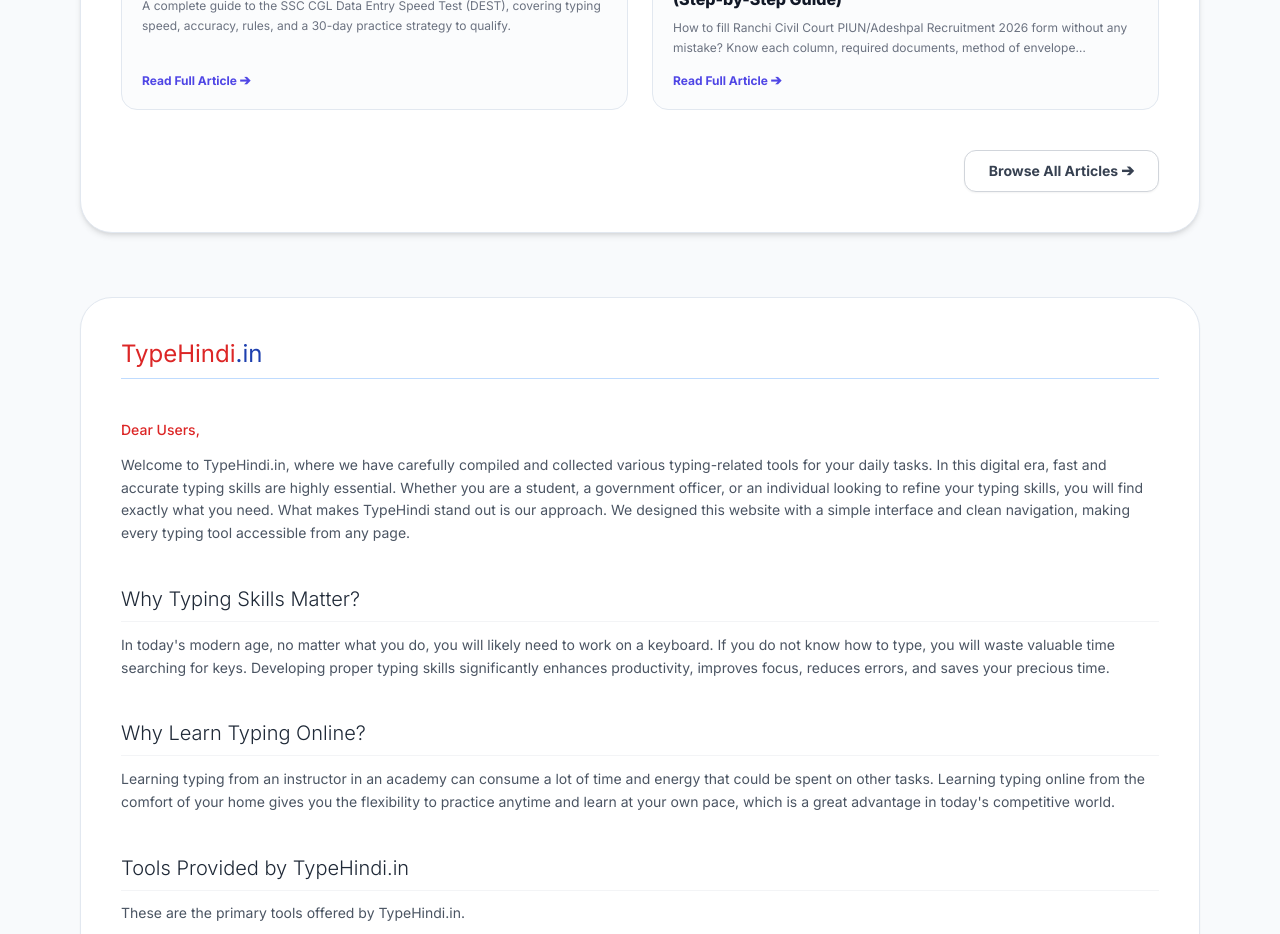
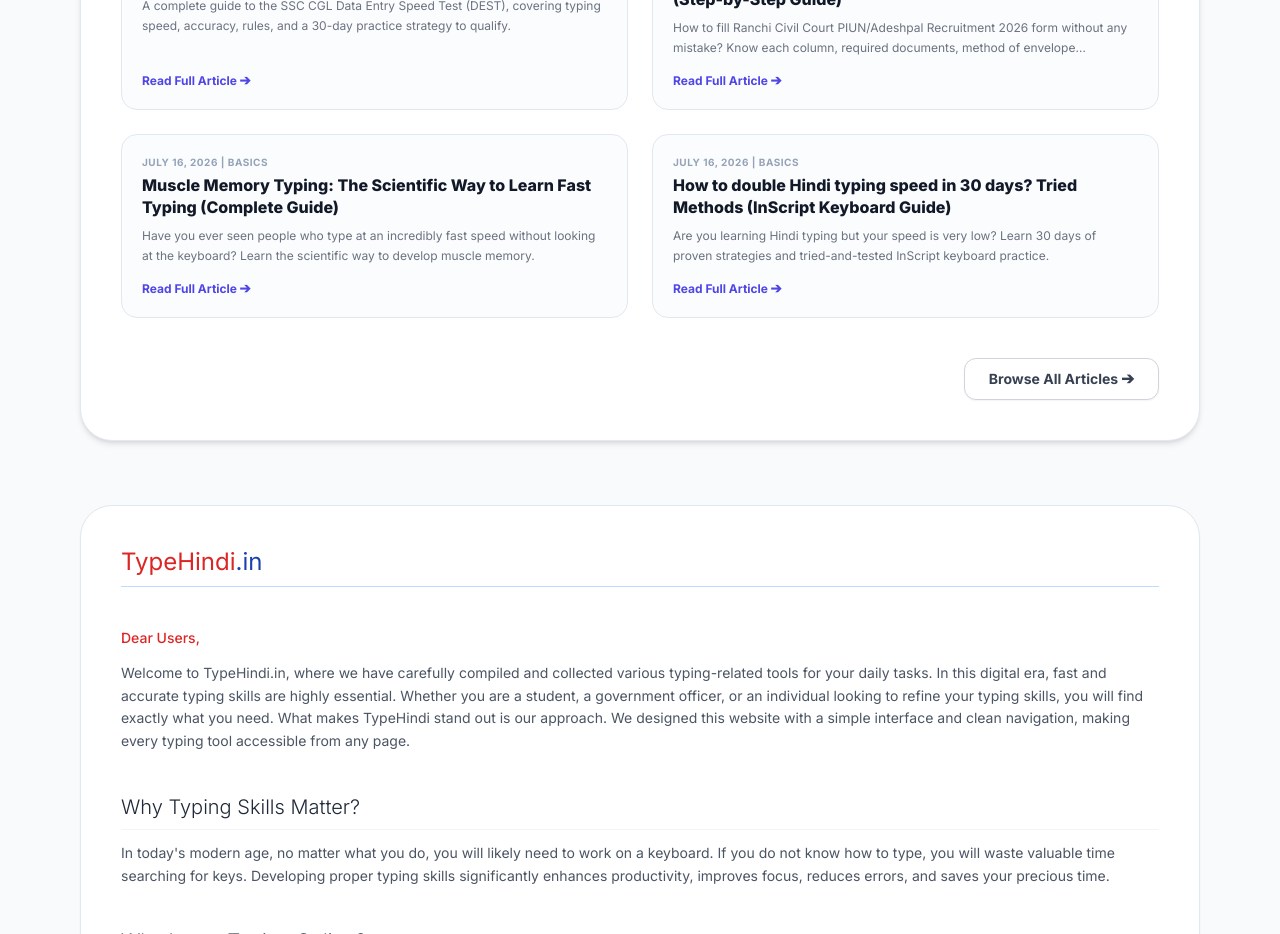
Before and after one commit to therohitbiruli/typehindi, a Next.js app: page / in a window 1280 px wide. Shown: the part 6100-7034 px from the top of the page. Built offline with nearby package versions, Linux system fonts and the light colour scheme.

Commit message:
feat: show 4 latest articles in homepage blog preview section

```diff
--- a/src/app/page.tsx
+++ b/src/app/page.tsx
@@ -10,7 +10,7 @@ export default function Homepage() {
   // Get first 2 lessons for preview
   const previewLessons = lessons.slice(0, 2);
 
-  // Get first 2 blogs for preview (sorted latest to oldest)
+  // Get first 4 blogs for preview (sorted latest to oldest)
   const HINDI_MONTHS: Record<string, number> = {
     "जनवरी": 0, "फरवरी": 1, "मार्च": 2, "अप्रैल": 3, "मई": 4, "जून": 5,
     "जुलाई": 6, "अगस्त": 7, "सितंबर": 8, "अक्टूबर": 9, "नवंबर": 10, "दिसंबर": 11
@@ -26,7 +26,7 @@ export default function Homepage() {
     };
     return parse(b.date) - parse(a.date);
   });
-  const previewBlogs = sortedBlogs.slice(0, 2);
+  const previewBlogs = sortedBlogs.slice(0, 4);
 
   // Get first 4 languages for preview
   const previewLanguages = LANGUAGES.slice(0, 4);
```
